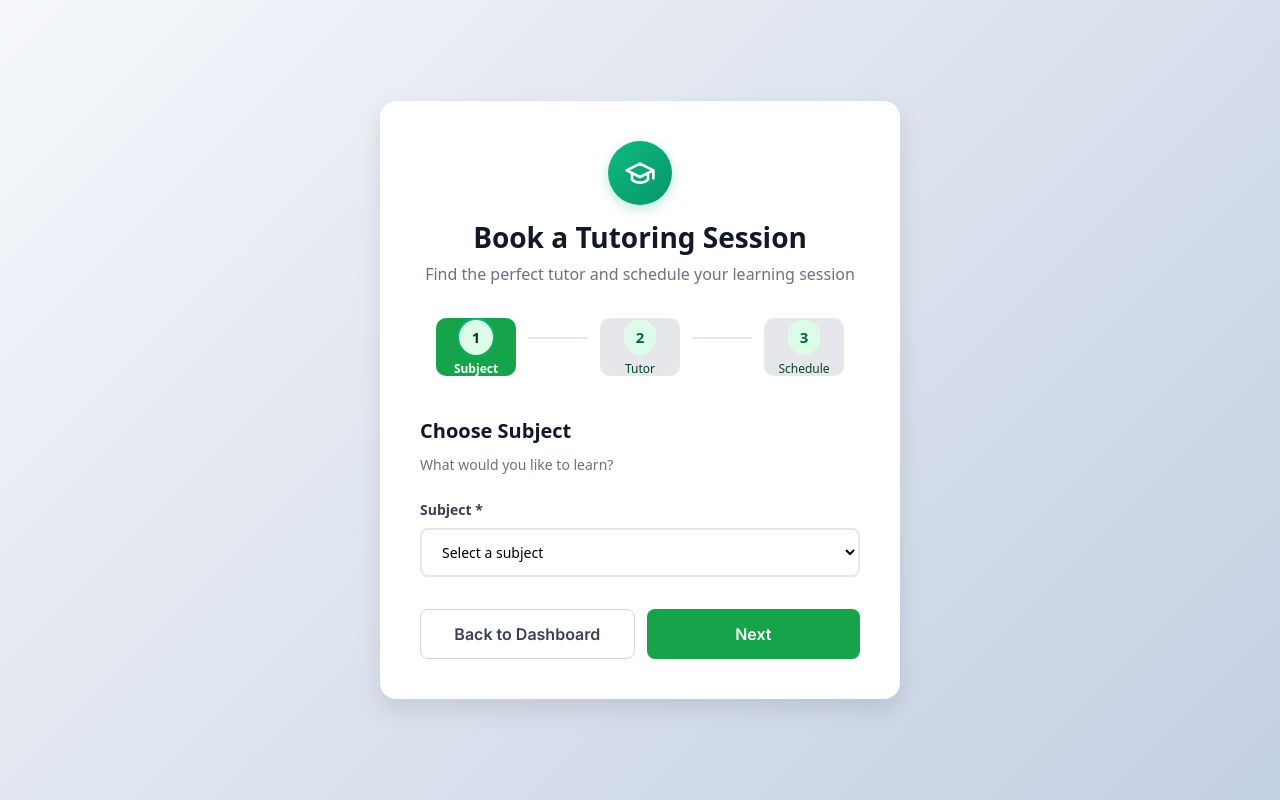
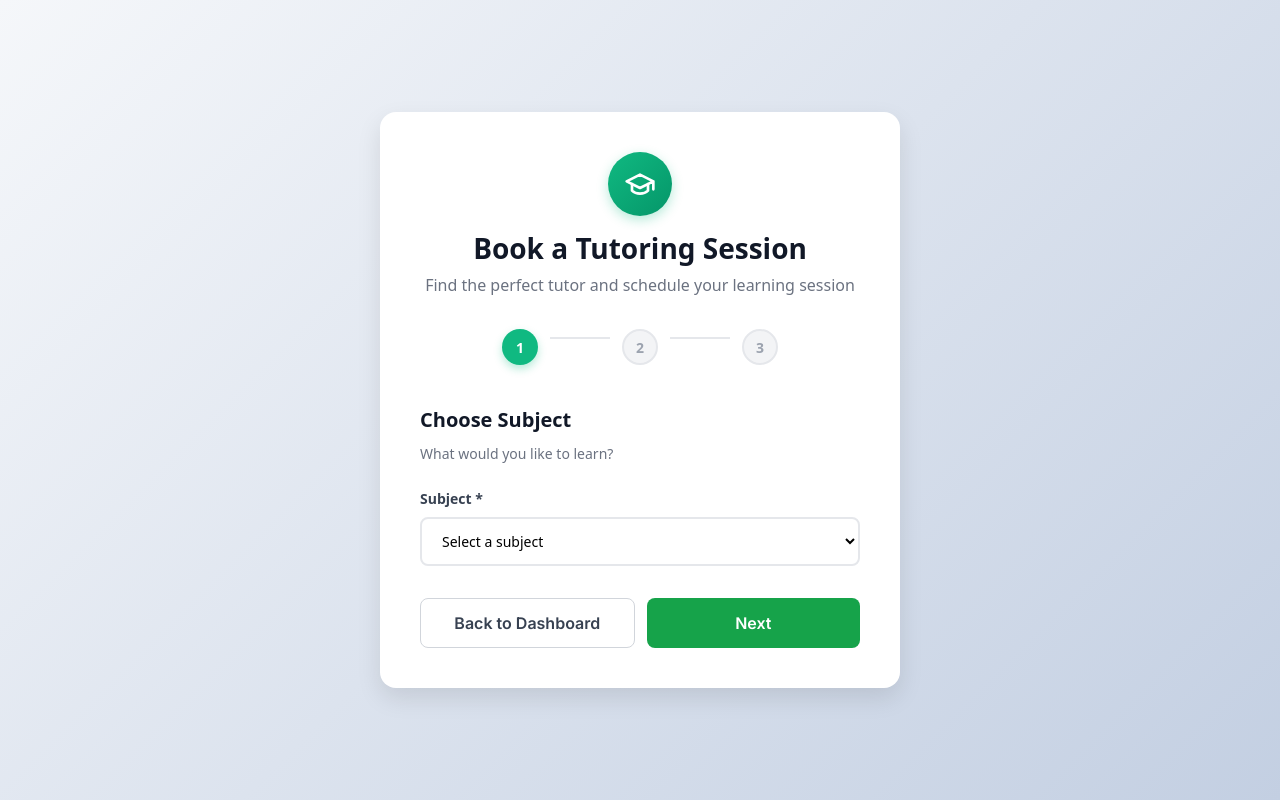
Before and after one commit to alekzz2005/studdy-system, a React (Create React App) app in the folder studdy_frontend/: page /book-tutor in a window 1280 px wide. Built offline with nearby package versions, Linux system fonts and the light colour scheme.

Commit message:
Updated Step Indicator similar to Register

```diff
--- a/studdy_frontend/package.json
+++ b/studdy_frontend/package.json
@@ -12,9 +12,9 @@
     "react-scripts": "5.0.1"
   },
   "devDependencies": {
-    "autoprefixer": "^10.4.16",
-    "postcss": "^8.4.31",
-    "tailwindcss": "^3.3.0"
+    "autoprefixer": "^10.4.22",
+    "postcss": "^8.5.6",
+    "tailwindcss": "^3.4.18"
   },
   "scripts": {
     "start": "react-scripts start",
--- a/studdy_frontend/src/components/auth/Register.jsx
+++ b/studdy_frontend/src/components/auth/Register.jsx
@@ -3,6 +3,7 @@ import { useNavigate } from 'react-router-dom';
 import { GraduationCap } from 'lucide-react';
 import AuthLayout from '../layout/AuthLayout';
 import Button from '../common/Button';
+import StepIndicator from '../common/StepIndicator';
 import BasicInfo from './RegisterSteps/BasicInfo';
 import AcademicInfo from './RegisterSteps/AcademicInfo';
 import AboutYou from './RegisterSteps/AboutYou';
@@ -28,6 +29,12 @@ const RegisterPage = () => {
   const [errors, setErrors] = useState({});
   const [isLoading, setIsLoading] = useState(false);
   const navigate = useNavigate();
+
+  const registerSteps = [
+    { number: 1 },
+    { number: 2 },
+    { number: 3 }
+  ];
 
   const handleChange = (e) => {
     setFormData({ ...formData, [e.target.name]: e.target.value });
@@ -85,8 +92,7 @@ const RegisterPage = () => {
         try {
           const response = await authAPI.register(formData);
           console.log('Registration successful:', response);
-          // Handle successful registration
-          navigate('/'); // Redirect after successful registration
+          navigate('/');
         } catch (error) {
           setErrors({ submit: error.response?.data?.message || error.message || 'Registration failed' });
         } finally {
@@ -106,19 +112,6 @@ const RegisterPage = () => {
     navigate('/login');
   };
 
-  const StepIndicator = () => (
-    <div className="step-indicator">
-      {[1, 2, 3].map((s) => (
-        <React.Fragment key={s}>
-          <div className={`step-circle ${step >= s ? 'step-active' : 'step-inactive'}`}>
-            {s}
-          </div>
-          {s < 3 && <div className={`step-connector ${step > s ? 'step-connector-active' : 'step-connector-inactive'}`}></div>}
-        </React.Fragment>
-      ))}
-    </div>
-  );
-
   return (
     <AuthLayout
       title="Join Studdy"
@@ -126,7 +119,7 @@ const RegisterPage = () => {
       icon={GraduationCap}
       size="lg"
     >
-      <StepIndicator />
+      <StepIndicator currentStep={step} steps={registerSteps} />
 
       <div>
         {step === 1 && <BasicInfo formData={formData} onChange={handleChange} errors={errors} />}
--- /dev/null
+++ b/studdy_frontend/src/components/common/StepIndicator.jsx
@@ -0,0 +1,20 @@
+import React from 'react';
+
+const StepIndicator = ({ currentStep, steps, className = '' }) => {
+  return (
+    <div className={`step-indicator ${className}`}>
+      {steps.map((step, index) => (
+        <React.Fragment key={step.number}>
+          <div className={`step-circle ${currentStep >= step.number ? 'step-active' : 'step-inactive'}`}>
+            {step.number}
+          </div>
+          {index < steps.length - 1 && (
+            <div className={`step-connector ${currentStep > step.number ? 'step-connector-active' : 'step-connector-inactive'}`}></div>
+          )}
+        </React.Fragment>
+      ))}
+    </div>
+  );
+};
+
+export default StepIndicator;
--- a/studdy_frontend/src/components/pages/BookTutor.jsx
+++ b/studdy_frontend/src/components/pages/BookTutor.jsx
@@ -2,6 +2,7 @@ import React, { useState, useEffect } from 'react';
 import { useNavigate } from 'react-router-dom';
 import { GraduationCap } from 'lucide-react';
 import Button from '../common/Button';
+import StepIndicator from '../common/StepIndicator';
 import SubjectSelection from './BookTutorSteps/SubjectSelection';
 import TutorSelection from './BookTutorSteps/TutorSelection';
 import ScheduleSession from './BookTutorSteps/ScheduleSession';
@@ -23,10 +24,15 @@ const BookTutor = () => {
   const [isLoading, setIsLoading] = useState(false);
   const navigate = useNavigate();
 
+  const bookTutorSteps = [
+    { number: 1 },
+    { number: 2 },
+    { number: 3 }
+  ];
+
   useEffect(() => {
     const fetchInitialData = async () => {
       try {
-        // Fetch subjects
         const mockSubjects = [
           { subjectId: 1, name: 'Mathematics', category: 'Science' },
           { subjectId: 2, name: 'Physics', category: 'Science' },
@@ -36,7 +42,6 @@ const BookTutor = () => {
         ];
         setSubjects(mockSubjects);
 
-        // Fetch tutors
         const mockTutors = [
           { userId: 1, name: 'John Smith', expertise: ['Mathematics', 'Physics'], rating: 4.8 },
           { userId: 2, name: 'Sarah Johnson', expertise: ['English Literature'], rating: 4.9 },
@@ -53,7 +58,6 @@ const BookTutor = () => {
     fetchInitialData();
   }, []);
 
-  // Fetch available slots when tutor and date are selected
   useEffect(() => {
     if (formData.tutorId && formData.sessionDate) {
       fetchAvailableSlots(formData.tutorId, formData.sessionDate);
@@ -102,7 +106,6 @@ const BookTutor = () => {
       }));
     }
 
-    // Clear errors
     if (errors[name]) {
       setErrors(prev => ({ ...prev, [name]: '' }));
     }
@@ -124,7 +127,6 @@ const BookTutor = () => {
       if (!formData.startTime) newErrors.startTime = 'Please select start time';
       if (!formData.endTime) newErrors.endTime = 'Please select end time';
 
-      // Validate time logic
       if (formData.startTime && formData.endTime) {
         if (formData.startTime >= formData.endTime) {
           newErrors.endTime = 'End time must be after start time';
@@ -145,10 +147,9 @@ const BookTutor = () => {
       if (validateStep(step)) {
         setIsLoading(true);
         try {
-          // Prepare session data according to your entity structure
           const sessionData = {
             tutorId: parseInt(formData.tutorId),
-            tuteeId: 1, // This would come from authenticated user context
+            tuteeId: 1,
             subjectId: parseInt(formData.subjectId),
             sessionDate: formData.sessionDate,
             startTime: formData.startTime,
@@ -156,14 +157,11 @@ const BookTutor = () => {
             status: 'SCHEDULED'
           };
 
-          // Mock API call - replace with actual endpoint
           console.log('Booking session:', sessionData);
 
-          // Simulate API call
           await new Promise(resolve => setTimeout(resolve, 1000));
 
-          // Handle successful booking
-          navigate('/dashboard'); // Redirect after successful booking
+          navigate('/dashboard');
 
         } catch (error) {
           setErrors({
@@ -193,26 +191,6 @@ const BookTutor = () => {
     );
   };
 
-  const StepIndicator = () => (
-  <div className="step-indicator">
-    {[
-      { number: 1, label: 'Subject' },
-      { number: 2, label: 'Tutor' },
-      { number: 3, label: 'Schedule' }
-    ].map((stepInfo, index) => (
-      <React.Fragment key={stepInfo.number}>
-        <div className={`step-item ${step >= stepInfo.number ? 'step-active' : 'step-inactive'}`}>
-          <div className="step-circle">
-            <span className="step-number">{stepInfo.number}</span>
-          </div>
-          <span className="step-label">{stepInfo.label}</span>
-        </div>
-        {index < 2 && <div className={`step-connector ${step > stepInfo.number ? 'step-connector-active' : 'step-connector-inactive'}`}></div>}
-      </React.Fragment>
-    ))}
-  </div>
-);
-
   return (
     <div className="book-tutor-container">
       <div className="book-tutor-card">
@@ -224,7 +202,7 @@ const BookTutor = () => {
           <p className="book-tutor-subtitle">Find the perfect tutor and schedule your learning session</p>
         </div>
 
-        <StepIndicator />
+        <StepIndicator currentStep={step} steps={bookTutorSteps} />
 
         <div className="booking-content">
           {step === 1 && (
--- a/studdy_frontend/src/components/pages/styles/BookTutor.css
+++ b/studdy_frontend/src/components/pages/styles/BookTutor.css
@@ -48,22 +48,13 @@
   line-height: 1.5;
 }
 
+/* Step Indicator Styles - Match the image exactly */
 .step-indicator {
   display: flex;
   align-items: center;
   justify-content: center;
   margin-bottom: 40px;
   gap: 12px;
-}
-
-.step-item {
-  display: flex;
-  flex-direction: column;
-  align-items: center;
-  gap: 8px;
-  flex: 1;
-  max-width: 80px;
-  color: #000;
 }
 
 .step-circle {
@@ -79,94 +70,16 @@
   position: relative;
 }
 
-.step-active .step-circle {
+.step-active {
   background: #10b981;
   color: white;
   box-shadow: 0 4px 8px rgba(16, 185, 129, 0.3);
 }
 
-.step-inactive .step-circle {
+.step-inactive {
   background: #f3f4f6;
   color: #9ca3af;
   border: 2px solid #e5e7eb;
-}
-
-.step-label {
-  font-size: 12px;
-  font-weight: 500;
-  color: #9ca3af;
-  text-align: center;
-  line-height: 1.2;
-}
-
-.step-active .step-label {
-  color: #ffffff;
-  font-weight: 600;
-}
-
-.step-connector {
-  height: 2px;
-  flex: 1;
-  max-width: 60px;
-  transition: all 0.3s ease;
-  margin-top: -18px;
-}
-
-.step-connector-active {
-  background: #00573a;
-}
-
-.step-connector-inactive {
-  background: #e5e7eb;
-}
-
-.step-indicator {
-  display: flex;
-  align-items: center;
-  justify-content: center;
-  margin-bottom: 40px;
-  gap: 12px;
-}
-
-.step-item {
-  display: flex;
-  flex-direction: column;
-  align-items: center;
-  gap: 8px;
-  flex: 1;
-  max-width: 80px;
-  border-radius:10px;
-}
-
-.step-circle {
-  width: 36px;
-  height: 36px;
-  border-radius: 50%;
-  display: flex;
-  align-items: center;
-  justify-content: center;
-  font-weight: 600;
-  font-size: 14px;
-  transition: all 0.3s ease;
-  border: 1px solid #10b981;
-  border: 1px solid #10b981;
-}
-
-.step-active .step-circle {
-  background: #10b981;
-  color: rgb(3, 59, 28);
-}
-
-.step-inactive .step-circle {
-  background: white;
-  color: #016846;
-}
-
-.step-label {
-  font-size: 12px;
-  font-weight: 500;
-  color: #00462e;
-  text-align: center;
 }
 
 .step-connector {
@@ -215,7 +128,6 @@
   margin: 0;
 }
 
-/* Form Styles */
 .step-content {
   margin-bottom: 24px;
 }
@@ -329,51 +241,77 @@
 
 .tutor-card {
   display: flex;
-  align-items: flex-start;
+  align-items: center; /* keep avatar and info vertically centered */
   gap: 12px;
-  padding: 16px;
-  background: white;
+  padding: 12px 16px; /* slightly tighter padding to match screenshot */
+  background: #fff;
   border-radius: 8px;
   border: 1px solid #e5e7eb;
+  box-shadow: 0 1px 2px rgba(2,6,23,0.04);
 }
 
+/* avatar circle */
 .tutor-avatar {
-  width: 40px;
-  height: 40px;
-  background: #e5e7eb;
+  width: 48px;
+  height: 48px;
   border-radius: 50%;
+  background: #eef2f7;
   display: flex;
   align-items: center;
   justify-content: center;
-  color: #6b7280;
+  font-weight: 700;
+  color: #0f172a;
   flex-shrink: 0;
+  box-shadow: 0 2px 6px rgba(2,6,23,0.04);
 }
 
+/* Stack name, rating and expertise vertically */
 .tutor-info {
-  flex: 15;
+  flex: 1;
+  display: flex;
+  flex-direction: column;
+  justify-content: center;
 }
 
+/* Name */
 .tutor-name {
   font-size: 16px;
-  font-weight: 600;
-  color: #111827;
-  margin-bottom: 4px;
+  font-weight: 700;
+  color: #0f172a;
+  margin: 0 0 4px 0;
 }
 
 .tutor-rating {
   display: flex;
   align-items: center;
-  gap: 4px;
-  color: #f59e0b;
-  margin-bottom: 4px;
-  font-weight: 500;
+  gap: 6px;
+  margin: 0;
   font-size: 14px;
 }
 
+.tutor-rating .star {
+  color: #f59e0b;
+  font-size: 14px;
+  line-height: 1;
+}
+
+.tutor-rating .rating-value {
+  font-weight: 600;
+  color: #111827;
+}
+
+.tutor-rating .rating-max {
+  color: #6b7280;
+  font-size: 12px;
+  margin-left: 4px;
+}
+
+/* Expertise line */
 .tutor-expertise {
   color: #6b7280;
   font-size: 13px;
-  line-height: 1.4;
+  margin: 4px 0 0 0;
+  line-height: 1.2;
 }
 
 .session-summary {
@@ -397,20 +335,6 @@
   font-size: 14px;
 }
 
-.step-number {
-  font-size: 15px;
-  font-weight: 600;
-  margin-top: 26px;
-  height: 35px;
-  width: 38px;
-  display: flex;
-  align-items: center;
-  justify-content: center;
-  border-radius: 50%;
-}
-
-
-/* Responsive Design */
 @media (max-width: 640px) {
   .book-tutor-container {
     padding: 16px;
@@ -436,10 +360,6 @@
     max-width: 40px;
   }
 
-  .step-label {
-    font-size: 11px;
-  }
-
   .form-row {
     grid-template-columns: 1fr;
     gap: 0;
```
Also changed, not shown: 1 other file (tests, documents, lock files or other folders).
